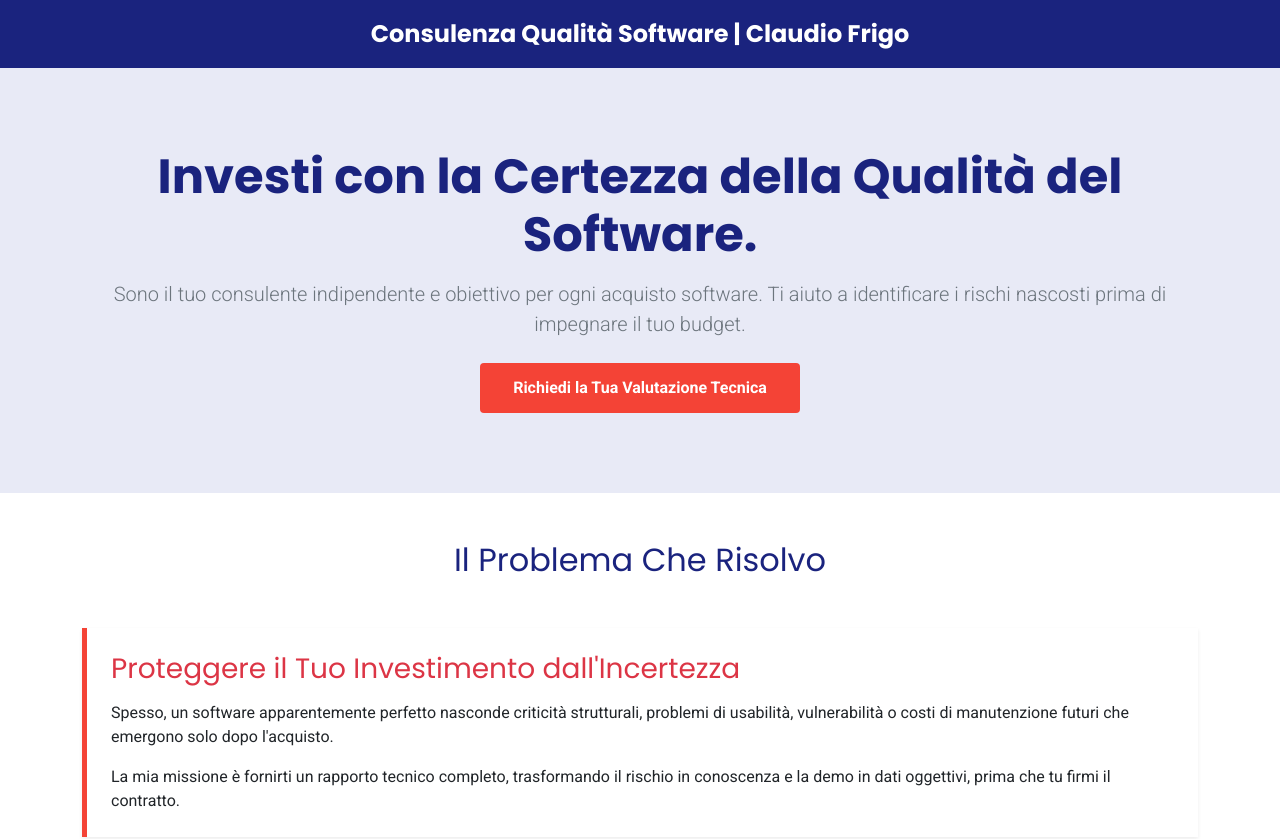
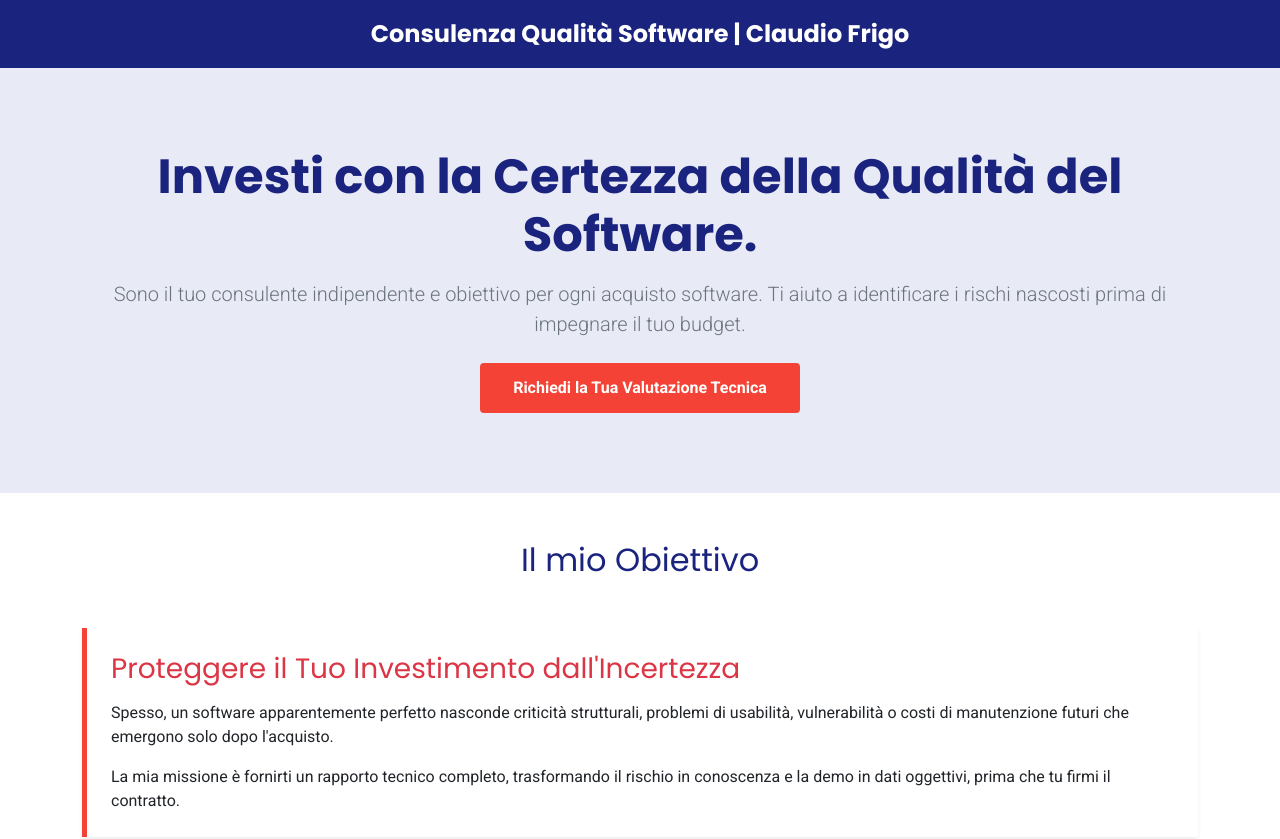
Before and after one commit to freeclod87/csq-demo, a plain HTML site: page index.html in a window 1280 px wide. Shown: the top 839 px of the page. Drawn offline with nearby package versions, Linux system fonts and the light colour scheme.

Commit message:
Update index.html

```diff
--- a/index.html
+++ b/index.html
@@ -96,7 +96,7 @@
 
     <section class="section py-5">
         <div class="container">
-            <h2 class="text-center text-primary-custom mb-5">Il Problema Che Risolvo</h2>
+            <h2 class="text-center text-primary-custom mb-5">Il mio Obiettivo</h2>
             <div class="p-4 shadow-sm bg-white mission-box">
                 <h3 class="text-danger mb-3">Proteggere il Tuo Investimento dall'Incertezza</h3>
                 <p>Spesso, un software apparentemente perfetto nasconde criticit&agrave; strutturali, problemi di usabilit&agrave;, vulnerabilit&agrave; o costi di manutenzione futuri che emergono solo dopo l'acquisto.</p>
```
